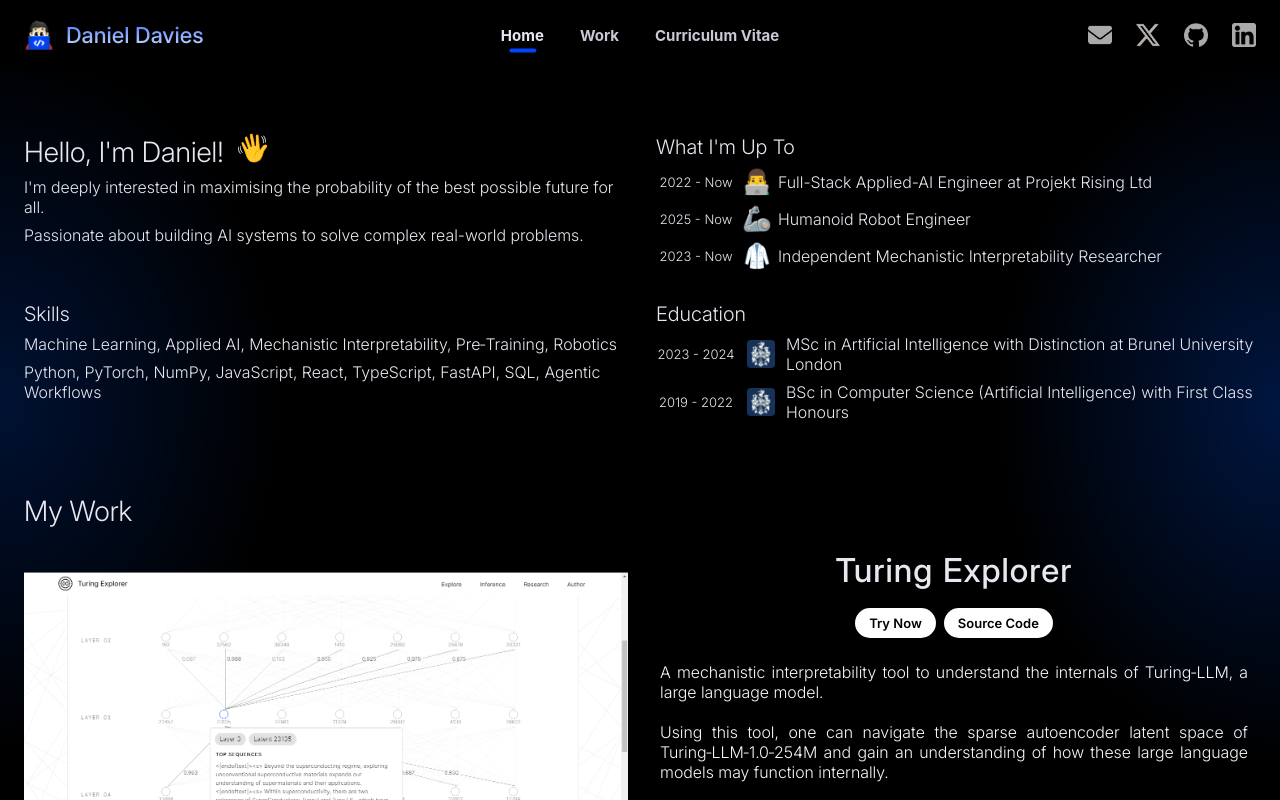
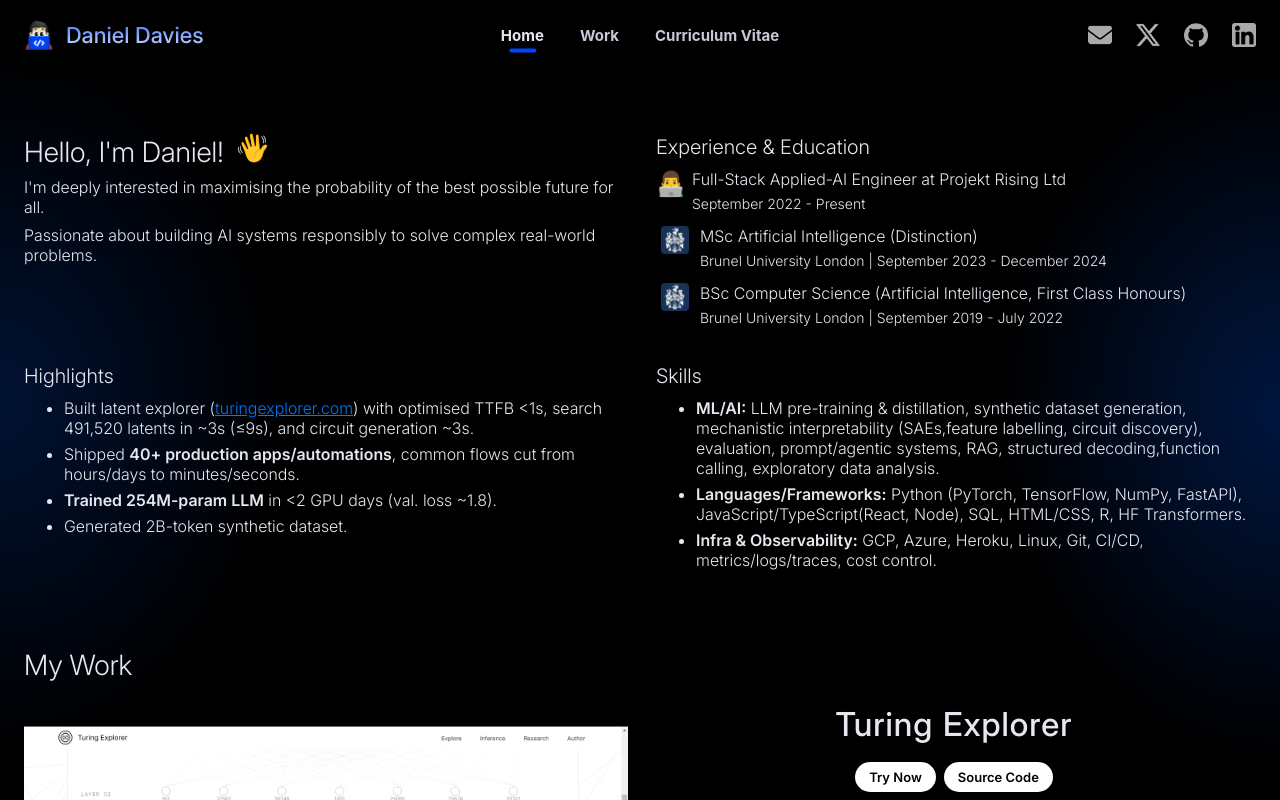
Before and after one commit to DanielJamesDavies/PortfolioWebsite, a React (Create React App) app: page / in a window 1280 px wide. Shown: the top 800 px of the page. Built offline with nearby package versions, Linux system fonts and the light colour scheme.

Commit message:
Improvements to Home Page

```diff
--- a/src/pages/Home/Details/Details.css
+++ b/src/pages/Home/Details/Details.css
@@ -46,29 +46,53 @@
   gap: 6px;
   align-items: center;
   font-size: 20px;
+  margin-bottom: 2px;
 }
 
 .details-item-status-item {
   display: flex;
   gap: 6px;
-	align-items: center;
+  margin-bottom: 6px;
 }
 
-.details-item-status-item > span:nth-child(1) {
-	flex-shrink: 0;
-	font-size: 13px;
-	width: 80px;
-	text-align: center;
-}
-
-.details-item-status-item > span:nth-child(2) {
+.details-item-status-item-icon {
   font-size: 24px;
 }
 
-.details-item-education img {
+.details-item-status-item-icon img {
   border-radius: 4px;
   margin: 0 5px;
   width: 28px;
   height: 28px;
   object-fit: cover;
 }
+
+.details-item-status-item-text {
+  display: flex;
+  flex-direction: column;
+  gap: 6px;
+}
+
+.details-item-status-item-text > div:nth-child(1) {
+  font-size: 16px;
+}
+
+.details-item-status-item-text > div:nth-child(2) {
+  font-size: 14px;
+}
+
+.details-item ul {
+  margin: 0;
+}
+
+.details-item ul li {
+  margin-bottom: 6px;
+}
+
+.details-item ul li b {
+  font-weight: 600;
+}
+
+.details-item a {
+  color: #0077ff;
+}
--- a/src/pages/Home/Details/Details.jsx
+++ b/src/pages/Home/Details/Details.jsx
@@ -9,49 +9,76 @@ export const Details = () => {
           <div className="details-hand-waving-emoji">👋</div>
         </div>
         <div>I'm deeply interested in maximising the probability of the best possible future for all.</div>
-        <div>Passionate about building AI systems to solve complex real-world problems.</div>
+        <div>Passionate about building AI systems responsibly to solve complex real-world problems.</div>
       </div>
       <div className="details-item">
         <div className="details-subtitle">
-          <div>What I'm Up To</div>
+          <div>Experience & Education</div>
         </div>
         <div className="details-item-status-item">
-          <span>2022 - Now</span>
-          <span>👨‍💻</span>
-          <span>Full-Stack Applied-AI Engineer at Projekt Rising Ltd</span>
+          <div className="details-item-status-item-icon">👨‍💻</div>
+          <div className="details-item-status-item-text">
+            <div>Full-Stack Applied-AI Engineer at Projekt Rising Ltd</div>
+            <div>September 2022 - Present</div>
+          </div>
         </div>
         <div className="details-item-status-item">
-          <span>2025 - Now</span>
-          <span>🦾</span>
-          <span>Humanoid Robot Engineer</span>
+          <div className="details-item-status-item-icon">
+            <img src={require("../../../content/brunel.jpeg")} alt="" />
+          </div>
+          <div className="details-item-status-item-text">
+            <div>MSc Artificial Intelligence (Distinction)</div>
+            <div>Brunel University London | September 2023 - December 2024</div>
+          </div>
         </div>
         <div className="details-item-status-item">
-          <span>2023 - Now</span>
-          <span>🥼</span>
-          <span>Independent Mechanistic Interpretability Researcher</span>
+          <div className="details-item-status-item-icon">
+            <img src={require("../../../content/brunel.jpeg")} alt="" />
+          </div>
+          <div className="details-item-status-item-text">
+            <div>BSc Computer Science (Artificial Intelligence, First Class Honours)</div>
+            <div>Brunel University London | September 2019 - July 2022</div>
+          </div>
         </div>
+      </div>
+      <div className="details-item">
+        <div className="details-subtitle">
+          <div>Highlights</div>
+        </div>
+        <ul>
+          <li>
+            Built latent explorer (
+            <a href="https://turingexplorer.com" target="_blank" rel="noopener noreferrer">
+              turingexplorer.com
+            </a>
+            ) with optimised TTFB &lt;1s, search 491,520 latents in ~3s (≤9s), and circuit generation ~3s.
+          </li>
+          <li>
+            Shipped <b>40+ production apps/automations</b>, common flows cut from hours/days to minutes/seconds.
+          </li>
+          <li>
+            <b>Trained 254M-param LLM</b> in &lt;2 GPU days (val. loss ~1.8).
+          </li>
+          <li>Generated 2B-token synthetic dataset.</li>
+        </ul>
       </div>
       <div className="details-item">
         <div className="details-subtitle">
           <div>Skills</div>
         </div>
-        <div>Machine Learning, Applied AI, Mechanistic Interpretability, Pre‑Training, Robotics</div>
-        <div>Python, PyTorch, NumPy, JavaScript, React, TypeScript, FastAPI, SQL, Agentic Workflows</div>
-      </div>
-      <div className="details-item details-item-education">
-        <div className="details-subtitle">
-          <div>Education</div>
-        </div>
-        <div className="details-item-status-item">
-          <span>2023 - 2024</span>
-          <img className="details-education-icon" src={require("../../../content/brunel.jpeg")} alt="" />
-          <div>MSc in Artificial Intelligence with Distinction at Brunel University London</div>
-        </div>
-        <div className="details-item-status-item">
-          <span>2019 - 2022</span>
-          <img className="details-education-icon" src={require("../../../content/brunel.jpeg")} alt="" />
-          <div>BSc in Computer Science (Artificial Intelligence) with First Class Honours</div>
-        </div>
+        <ul>
+          <li>
+            <b>ML/AI:</b> LLM pre-training & distillation, synthetic dataset generation, mechanistic interpretability (SAEs,feature labelling, circuit
+            discovery), evaluation, prompt/agentic systems, RAG, structured decoding,function calling, exploratory data analysis.
+          </li>
+          <li>
+            <b>Languages/Frameworks:</b> Python (PyTorch, TensorFlow, NumPy, FastAPI), JavaScript/TypeScript(React, Node), SQL, HTML/CSS, R, HF
+            Transformers.
+          </li>
+          <li>
+            <b>Infra & Observability:</b> GCP, Azure, Heroku, Linux, Git, CI/CD, metrics/logs/traces, cost control.
+          </li>
+        </ul>
       </div>
     </div>
     // <div class='details-texts'>
```
Lines whose indentation alone changed are shown as unchanged.
